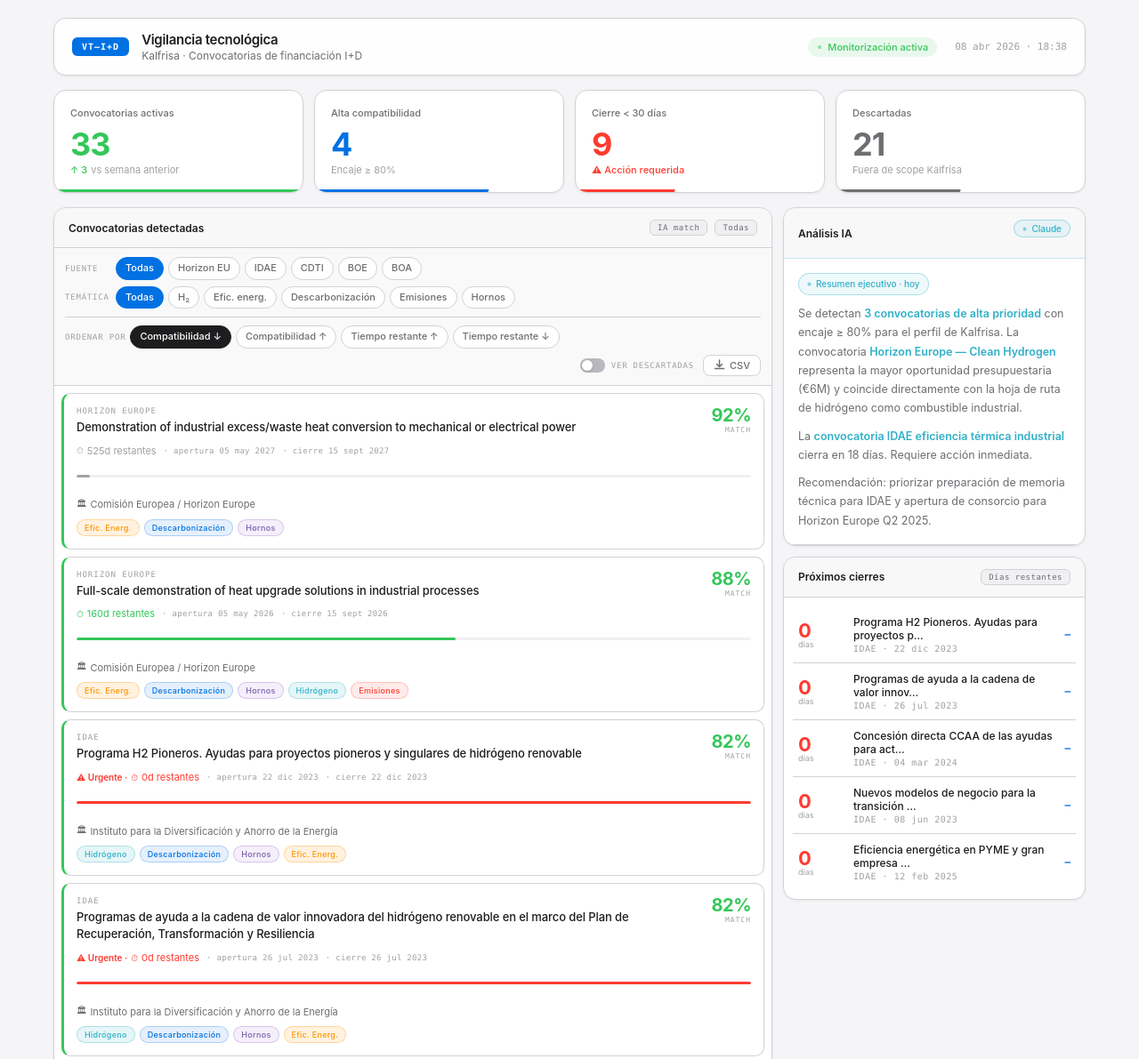
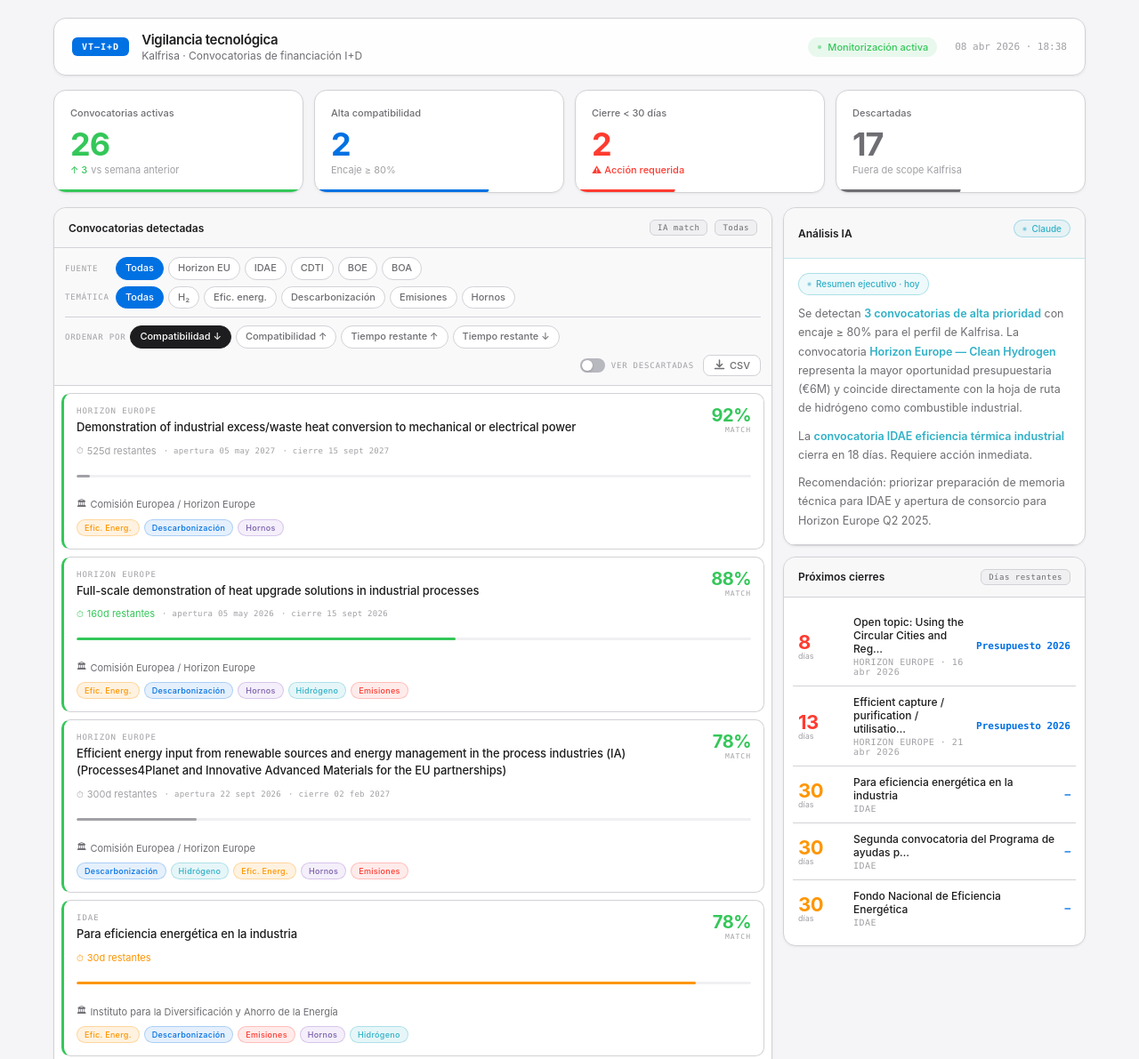
Before and after one commit to Gortegalonso/Kal, a plain HTML site: page index.html in a window 1280 px wide. Shown: the top 1191 px of the page at 89% size. Drawn offline with Linux system fonts and the light colour scheme.

Commit message:
Add files via upload

```diff
--- a/index.html
+++ b/index.html
@@ -1237,6 +1237,8 @@
   function getFiltered() {
     const showDesc = document.getElementById('toggle-descartadas')?.checked;
     let list = convocatorias.filter(c => {
+      // Nunca mostrar convocatorias con plazo cerrado (deadline<=0)
+      if ((c.deadline ?? 1) <= 0) return false;
       if (c.descartada && !showDesc) return false;
       if (filterState.source !== 'all' && c.source !== filterState.source) return false;
       if (filterState.tag    !== 'all' && !(c.tags||[]).includes(filterState.tag)) return false;
@@ -1380,9 +1382,13 @@
   function renderConvs() {
     const el = document.getElementById('conv-list');
     const list = getFiltered();
-    const total = convocatorias.filter(c => !c.descartada).length;
+    // Total base: non-closed, non-discarded (unless toggle on)
+    const showDesc = document.getElementById('toggle-descartadas')?.checked;
+    const totalBase = convocatorias.filter(c =>
+      (c.deadline ?? 1) > 0 && (showDesc || !c.descartada)
+    ).length;
     const badge = document.getElementById('filter-count-tag');
-    if (badge) badge.textContent = list.length === total ? 'Todas' : `${list.length} / ${total}`;
+    if (badge) badge.textContent = list.length === totalBase ? 'Todas' : `${list.length} / ${totalBase}`;
 
     if (list.length === 0) {
       el.innerHTML = '<div class="no-results">No hay convocatorias con los filtros activos.</div>';
@@ -1395,6 +1401,7 @@
       const dLabel = formatDeadlineDate(c.deadline_date);
       const oLabel = formatDeadlineDate(c.open_date);
       const future = isFuture(c.deadline);
+      const sinConfirmar = c.fecha_sin_confirmar;
       const urgentBadge = c.deadline <= 20 && !c.descartada
         ? `<span style="color:var(--red);font-size:10px;font-weight:600">⚠ Urgente · </span>`
         : '';
@@ -1407,11 +1414,12 @@
             ${urgentBadge}<span class="meta-icon">⏱</span> ${c.deadline}d restantes
             ${oLabel ? `<span class="deadline-date-label" style="margin-left:4px">· apertura ${oLabel}</span>` : ''}
             ${dLabel ? `<span class="deadline-date-label" style="margin-left:4px">· cierre ${dLabel}</span>` : ''}
-            ${future && !oLabel && !c.descartada ? `<span class="future-badge">📅 apertura pendiente</span>` : ''}
+            ${sinConfirmar ? `<span class="future-badge" style="color:var(--text3);border-color:var(--border)">📅 fecha sin confirmar</span>` : ''}
+            ${future && !oLabel && !sinConfirmar && !c.descartada ? `<span class="future-badge">📅 apertura pendiente</span>` : ''}
           </div>
         </div>
         <div class="deadline-bar-wrap">
-          <div class="deadline-bar-fill" style="width:0%;background:${dColor}" data-pct="${dPct}"></div>
+          <div class="deadline-bar-fill" style="width:0%;background:${sinConfirmar ? 'var(--border2)' : dColor}" data-pct="${dPct}"></div>
         </div>`;
 
       return `
@@ -1449,7 +1457,7 @@
   function renderDeadlines() {
     const el = document.getElementById('deadline-list');
     const sorted = [...convocatorias]
-      .filter(c => !c.descartada)
+      .filter(c => !c.descartada && (c.deadline ?? 1) > 0)
       .sort((a,b) => a.deadline - b.deadline)
       .slice(0,5);
     el.innerHTML = sorted.map(c => {
@@ -1516,10 +1524,11 @@
 
   // ── COUNTERS ─────────────────────────────────────────────────────────────────
   function animateCounters() {
-    const active     = convocatorias.filter(c => !c.descartada).length;
-    const high       = convocatorias.filter(c => !c.descartada && c.match >= 80).length;
-    const urgent     = convocatorias.filter(c => !c.descartada && c.deadline < 30).length;
-    const discarded  = convocatorias.filter(c => c.descartada).length;
+    const nonClosed  = convocatorias.filter(c => (c.deadline ?? 1) > 0);
+    const active     = nonClosed.filter(c => !c.descartada).length;
+    const high       = nonClosed.filter(c => !c.descartada && c.match >= 80).length;
+    const urgent     = nonClosed.filter(c => !c.descartada && c.deadline < 30).length;
+    const discarded  = nonClosed.filter(c => c.descartada).length;
     animNum('cnt-active',    active,   800);
     animNum('cnt-high',      high,     800);
     animNum('cnt-urgent',    urgent,   800);
@@ -1620,12 +1629,13 @@
     const dLabel = formatDeadlineDate(c.deadline_date);
     const oLabel = formatDeadlineDate(c.open_date);
     const future = isFuture(c.deadline);
+    const sinConfirmar = c.fecha_sin_confirmar;
     const deadlineEl = document.getElementById('ov-deadline-block');
     deadlineEl.innerHTML = `
       <div class="deadline-info-block">
         <div style="flex-shrink:0;text-align:center">
-          <div class="di-days" style="color:${dColor}">${c.deadline}</div>
-          <div class="di-label">días restantes</div>
+          <div class="di-days" style="color:${sinConfirmar ? 'var(--text3)' : dColor}">${c.deadline}</div>
+          <div class="di-label">días restantes${sinConfirmar ? '*' : ''}</div>
         </div>
         <div class="di-dates">
           ${oLabel
@@ -1634,8 +1644,9 @@
           ${dLabel
             ? `<div class="di-date-row"><div class="di-dot" style="background:${dColor}"></div>Cierre: <strong>${dLabel}</strong></div>`
             : `<div class="di-date-row"><div class="di-dot" style="background:var(--text3)"></div><em style="color:var(--text3)">Fecha de cierre sin confirmar</em></div>`}
+          ${sinConfirmar ? `<div class="di-date-row" style="margin-top:2px"><div class="di-dot" style="background:var(--orange)"></div><span style="color:var(--orange);font-size:10px">* Plazo estimado — verificar en la fuente antes de actuar</span></div>` : ''}
           <div class="di-bar-wrap">
-            <div class="di-bar-fill" style="width:${dPct}%;background:${dColor}"></div>
+            <div class="di-bar-fill" style="width:${dPct}%;background:${sinConfirmar ? 'var(--border2)' : dColor}"></div>
           </div>
         </div>
       </div>`;
```
